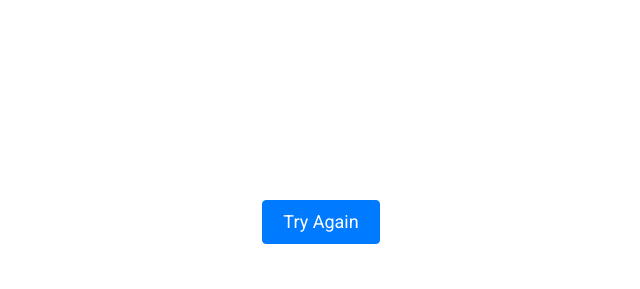
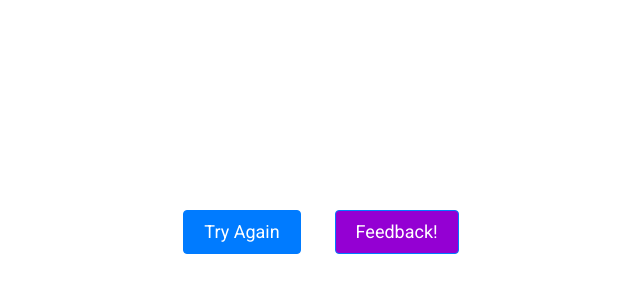
Before and after one commit to turnofftheapp/language_horse, a Flask app: page /correct_answer in a window 1280 px wide. Shown: the part 511-800 px from the top of the page, without its empty margins (319-959 px from the left). Run offline with Flask 2, Linux system fonts and the light colour scheme; parts of the project's set-up code (start-up, migrations or seed data) failed here and were passed over.

Commit message:
Add feedback button onto correct screen

```diff
--- a/static/css/styles.css
+++ b/static/css/styles.css
@@ -157,6 +157,12 @@ html {
 
 .btn-primary {
 	background-color: #007BFF;
+	border-color:  #007BFF;
+	color: #fff;
+}
+
+.btn-warning {
+	background-color: #9400D3;
 	border-color:  #007BFF;
 	color: #fff;
 }
--- a/templates/output-correct.html
+++ b/templates/output-correct.html
@@ -40,9 +40,14 @@
             <div class="output-badge output-badge-green">Correct!</div>
           </div>
 				</div>
-				<div class="output-footer text-center">
-					<a href="{{url_for('home')}}" class="btn btn-primary">Try Again</a>
-				</div>
+
+        <div class="text-center mg-b-30">
+        <a href="{{url_for('home')}}" class="btn btn-primary mg-r-15">Try Again</a>
+        <a href="
+https://docs.google.com/forms/d/e/1FAIpQLSdsffxuVLedxKP0IXWLkZNdbZ-HcDP3WX3VZWCeHvKJ6cYz1g/viewform?usp=sf_link" class="btn btn-warning mg-l-15">Feedback!</a>
+
+        </div>
+
 			</div>
 		</div>
 
```
